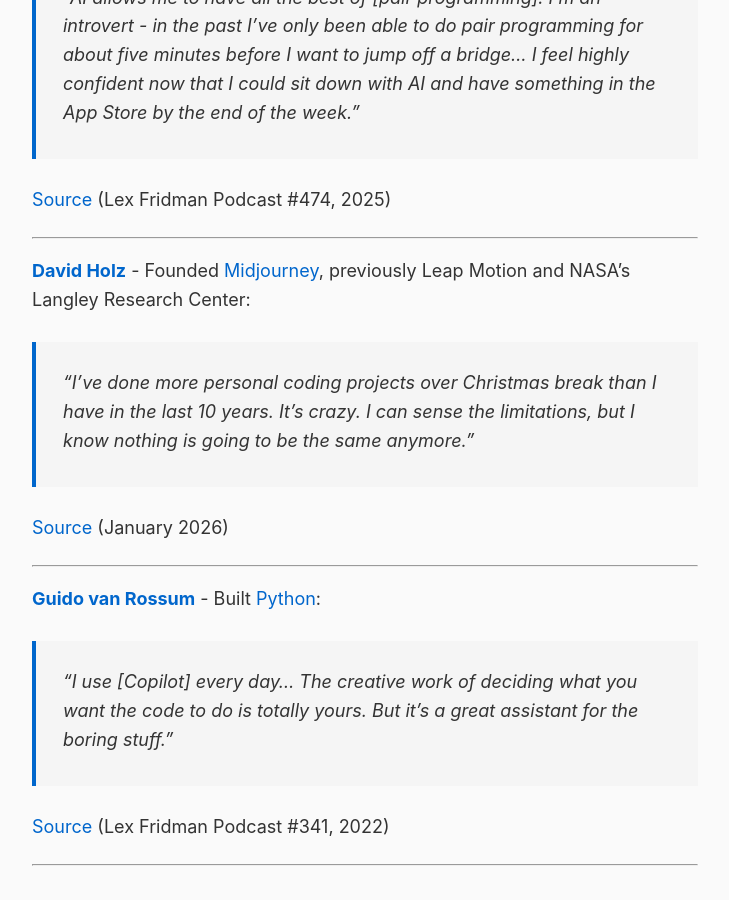
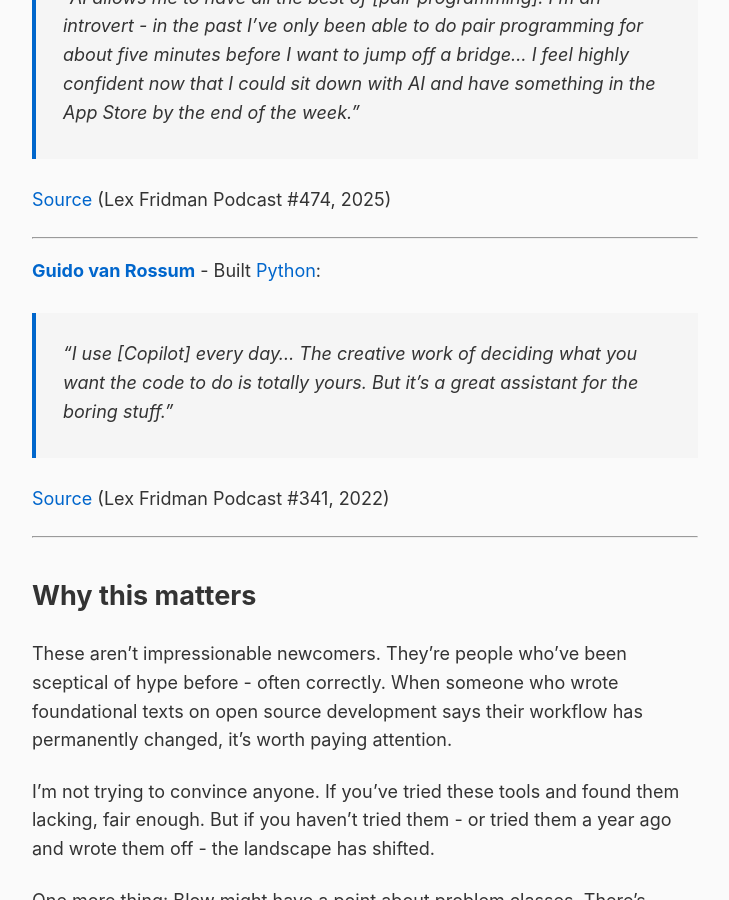
Before and after one commit to rob137/rob137.github.io, a Jekyll site: the page built from _posts/2026-01-03-the-witnesses.md, in a window 1280 px wide and 900 px high, scrolled down 3255 px. Shown: the whole window, without its empty margins (275-1004 px from the left). Built offline with Jekyll 4.4.1, drawn with Linux system fonts in a browser that asks for light colours.

Commit message:
Remove David Holz from The Witnesses
Midjourney founder was never an AI skeptic - not a credible witness
for the contrast with Blow's position.

🤖 Generated with [Claude Code](https://claude.com/claude-code)

Co-Authored-By: Claude Opus 4.5 <noreply@anthropic.com>

```diff
--- a/_posts/2026-01-03-the-witnesses.md
+++ b/_posts/2026-01-03-the-witnesses.md
@@ -80,14 +80,6 @@ But I keep noticing something: builders I also respect - people known for shippi
 
 ---
 
-**[David Holz](https://en.wikipedia.org/wiki/David_Holz)** - Founded [Midjourney](https://en.wikipedia.org/wiki/Midjourney), previously Leap Motion and NASA's Langley Research Center:
-
-> "I've done more personal coding projects over Christmas break than I have in the last 10 years. It's crazy. I can sense the limitations, but I *know* nothing is going to be the same anymore."
-
-[Source](https://x.com/DavidSHolz/status/2007650184680092158) (January 2026)
-
----
-
 **[Guido van Rossum](https://en.wikipedia.org/wiki/Guido_van_Rossum)** - Built [Python](https://en.wikipedia.org/wiki/Python_(programming_language)):
 
 > "I use [Copilot] every day... The creative work of deciding what you want the code to do is totally yours. But it's a great assistant for the boring stuff."
```
